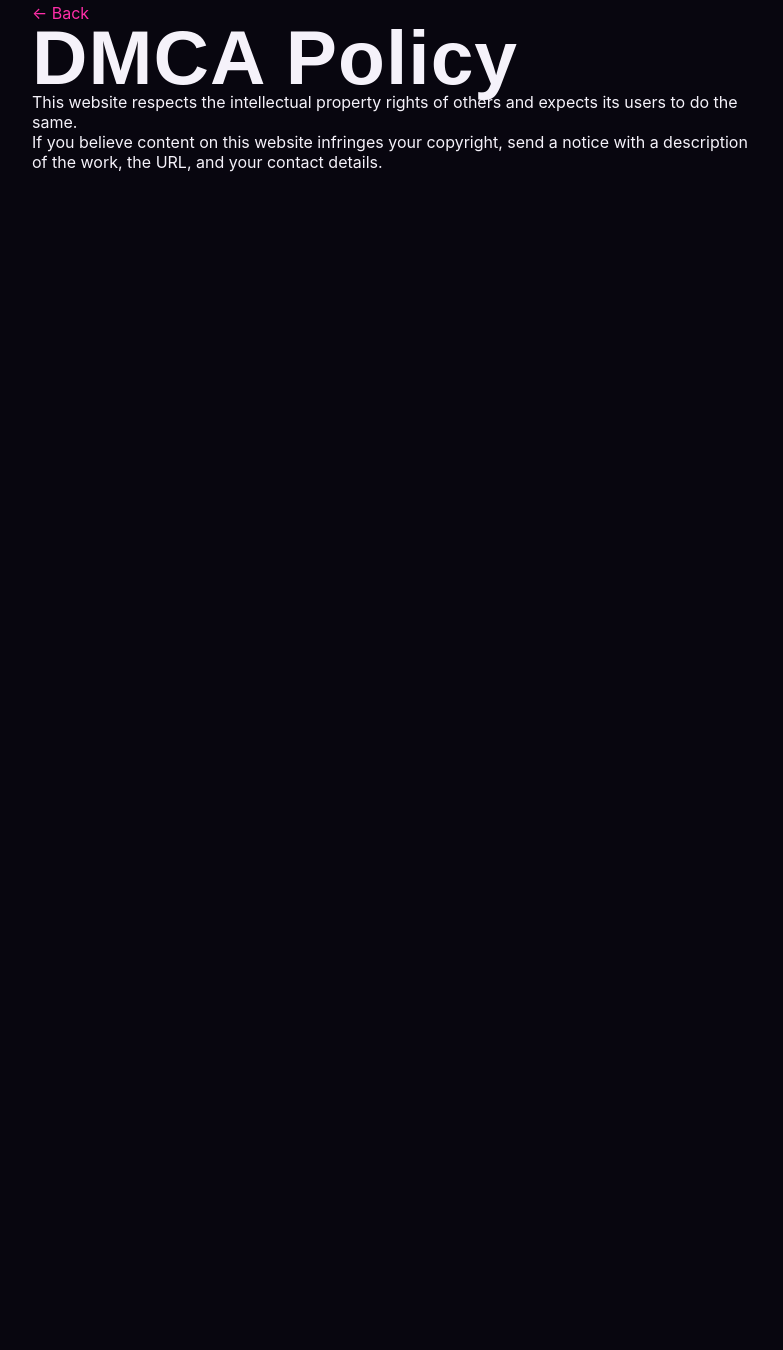
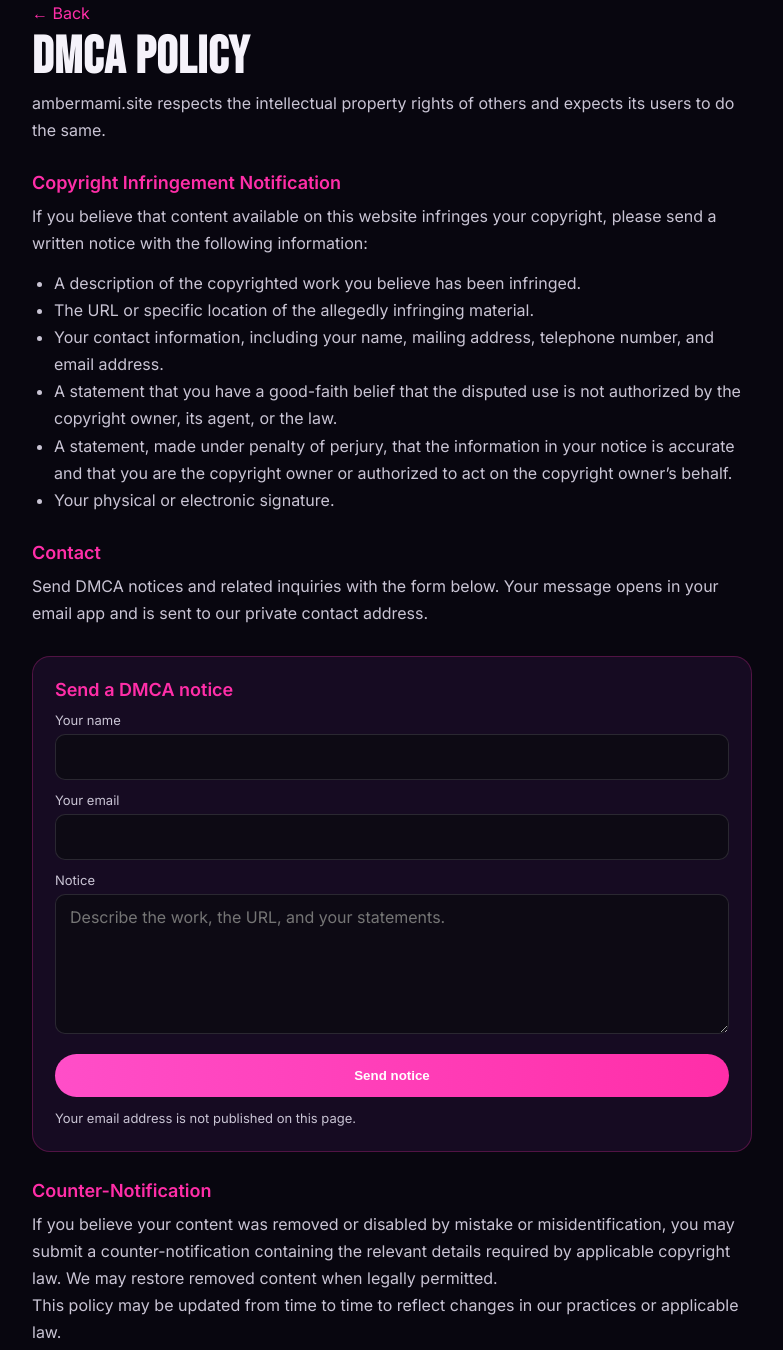
Before and after one commit to duka515/Ambermami, a website: page dmca.html in a window 1280 px wide. Shown: the part 37-1387 px from the top of the page, without its empty margins (248-1031 px from the left). Before the commit the page ends 800 px from the top, so only its background shows below. Drawn offline with Linux system fonts and the light colour scheme.

Commit message:
Match CutieKirsten DMCA page for Ambermami

```diff
--- a/dmca.html
+++ b/dmca.html
@@ -4,14 +4,73 @@
   <meta charset="UTF-8" />
   <meta name="viewport" content="width=device-width, initial-scale=1" />
   <title>DMCA Policy — Ambermami</title>
-  <link rel="stylesheet" href="css/style.css?v=1" />
+  <link href="https://fonts.googleapis.com/css2?family=Bebas+Neue&family=Inter:wght@300;400;500;600&display=swap" rel="stylesheet" />
+  <link rel="stylesheet" href="css/style.css?v=2" />
+  <style>
+    .legal { max-width: 760px; margin: 0 auto; padding: 40px 20px 80px; }
+    .legal h1 { font-family: "Bebas Neue", sans-serif; font-size: 52px; letter-spacing: 1px; margin: 12px 0 8px; }
+    .legal h2 { color: #ff2ea8; font-size: 18px; margin: 28px 0 10px; }
+    .legal p, .legal li { color: #c9c4d4; line-height: 1.7; }
+    .legal ul { margin: 12px 0 12px 22px; }
+    .dmca-box { margin-top: 28px; background: #160b22; border: 1px solid rgba(255,46,168,.25); border-radius: 18px; padding: 22px; }
+    .dmca-box h2 { margin-top: 0; }
+    .dmca-box label { display: block; font-size: 13px; color: #c9c4d4; margin: 12px 0 6px; }
+    .dmca-box input, .dmca-box textarea {
+      width: 100%; background: #0d0a14; color: #fff; border: 1px solid rgba(255,255,255,.12);
+      border-radius: 10px; padding: 12px 14px; font: inherit;
+    }
+    .dmca-box textarea { min-height: 140px; resize: vertical; }
+    .dmca-box button {
+      margin-top: 16px; width: 100%; border: 0; border-radius: 999px; padding: 14px;
+      background: linear-gradient(90deg,#ff4ec8,#ff2ea8); color: #fff; font-weight: 700; cursor: pointer;
+    }
+    .note { font-size: 13px; color: #8d8798; margin-top: 10px; }
+  </style>
 </head>
 <body>
   <main class="legal">
     <a class="back" href="index.html">← Back</a>
     <h1>DMCA Policy</h1>
-    <p>This website respects the intellectual property rights of others and expects its users to do the same.</p>
-    <p>If you believe content on this website infringes your copyright, send a notice with a description of the work, the URL, and your contact details.</p>
+    <p>ambermami.site respects the intellectual property rights of others and expects its users to do the same.</p>
+    <h2>Copyright Infringement Notification</h2>
+    <p>If you believe that content available on this website infringes your copyright, please send a written notice with the following information:</p>
+    <ul>
+      <li>A description of the copyrighted work you believe has been infringed.</li>
+      <li>The URL or specific location of the allegedly infringing material.</li>
+      <li>Your contact information, including your name, mailing address, telephone number, and email address.</li>
+      <li>A statement that you have a good-faith belief that the disputed use is not authorized by the copyright owner, its agent, or the law.</li>
+      <li>A statement, made under penalty of perjury, that the information in your notice is accurate and that you are the copyright owner or authorized to act on the copyright owner’s behalf.</li>
+      <li>Your physical or electronic signature.</li>
+    </ul>
+    <h2>Contact</h2>
+    <p>Send DMCA notices and related inquiries with the form below. Your message opens in your email app and is sent to our private contact address.</p>
+    <div class="dmca-box">
+      <h2>Send a DMCA notice</h2>
+      <form id="dmcaForm">
+        <label for="dmcaName">Your name</label>
+        <input id="dmcaName" name="name" required />
+        <label for="dmcaFrom">Your email</label>
+        <input id="dmcaFrom" name="from" type="email" required />
+        <label for="dmcaMsg">Notice</label>
+        <textarea id="dmcaMsg" name="message" required placeholder="Describe the work, the URL, and your statements."></textarea>
+        <button type="submit">Send notice</button>
+      </form>
+      <p class="note">Your email address is not published on this page.</p>
+    </div>
+    <h2>Counter-Notification</h2>
+    <p>If you believe your content was removed or disabled by mistake or misidentification, you may submit a counter-notification containing the relevant details required by applicable copyright law. We may restore removed content when legally permitted.</p>
+    <p>This policy may be updated from time to time to reflect changes in our practices or applicable law.</p>
   </main>
+  <script>
+    document.getElementById("dmcaForm").addEventListener("submit", function (e) {
+      e.preventDefault();
+      var to = atob("bXljb25udGFjdDFAZ21haWwuY29t");
+      var name = document.getElementById("dmcaName").value.trim();
+      var from = document.getElementById("dmcaFrom").value.trim();
+      var msg = document.getElementById("dmcaMsg").value.trim();
+      var body = "Name: " + name + "\nFrom: " + from + "\n\n" + msg;
+      window.location.href = "mailto:" + to + "?subject=" + encodeURIComponent("DMCA notice — ambermami.site") + "&body=" + encodeURIComponent(body);
+    });
+  </script>
 </body>
 </html>
```
